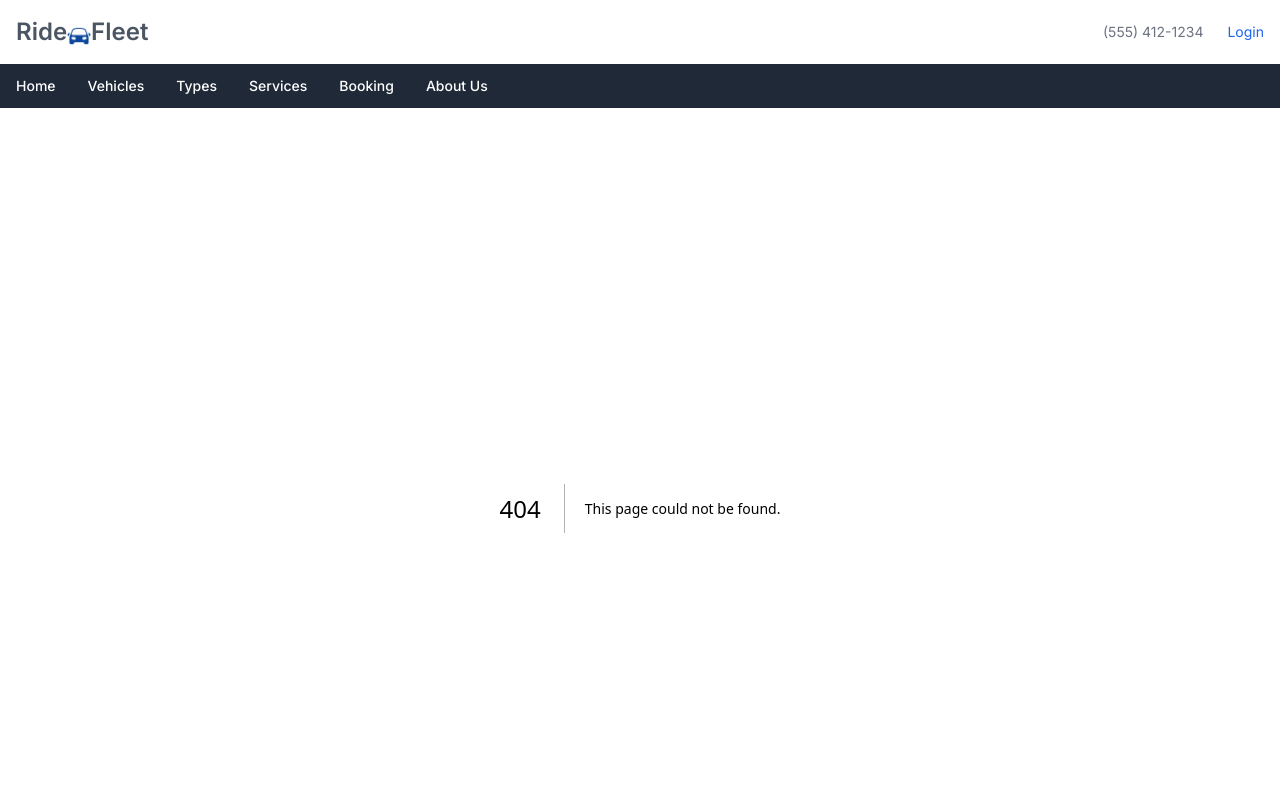
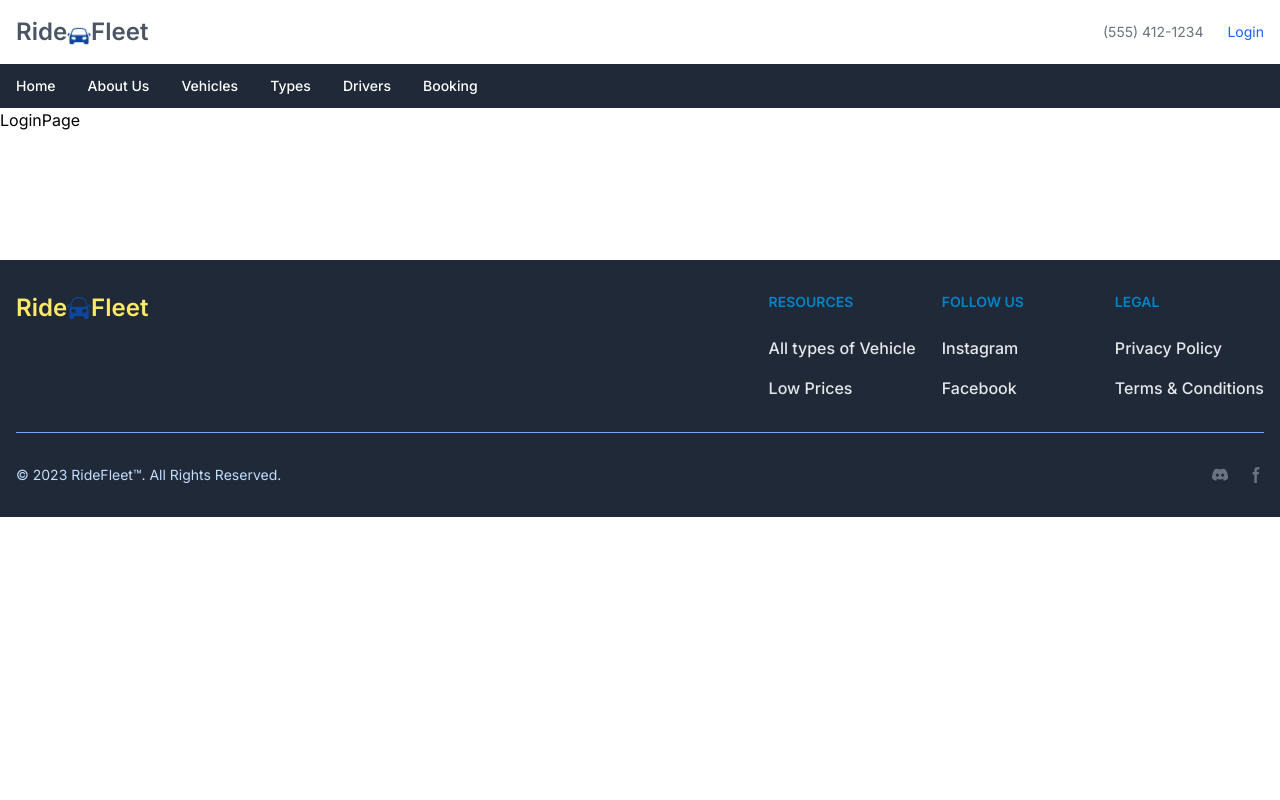
Before and after one commit to zahara-Rahmanchy/RideFleet-client-, a Next.js app: page /Login in a window 1280 px wide. Before the commit this address had no page. Shown: the top 800 px of the page. Built offline with nearby package versions, Linux system fonts and the light colour scheme.

Commit message:
routes edited

```diff
--- /dev/null
+++ b/src/app/Login/page.js
@@ -0,0 +1,11 @@
+import React from 'react'
+
+const LoginPag = () => {
+  return (
+    <div>LoginPage
+
+    </div>
+  )
+}
+
+export default LoginPag
--- a/src/app/components/Footer.jsx
+++ b/src/app/components/Footer.jsx
@@ -3,7 +3,7 @@ import React from 'react';
 
 const Footer = () => {
   return (
-    <footer className="bg-gray-800 dark:bg-gray-900 mt-32">
+    <footer className="bg-gray-800 dark:bg-gray-900 mt-32 relative top-full bottom-0">
       <div className="mx-auto w-full max-w-screen-xl p-4 py-6 lg:py-8">
         <div className="md:flex md:justify-between">
           {/* Logo */}
--- a/src/app/components/Navbar.jsx
+++ b/src/app/components/Navbar.jsx
@@ -24,7 +24,7 @@ const Navbar = () => {
               (555) 412-1234
             </a>
             <Link
-              href="#"
+              href="/Login"
               className="text-sm  text-blue-600 dark:text-blue-500  hover:text-red-600 hover:underline"
             >
               Login
@@ -43,6 +43,15 @@ const Navbar = () => {
                   aria-current="page"
                 >
                   Home
+                </Link>
+              </li>
+
+              <li>
+                <Link
+                  href="/About"
+                  className="text-white dark:text-white hover:underline"
+                >
+                  About Us
                 </Link>
               </li>
               <li>
@@ -66,9 +75,10 @@ const Navbar = () => {
                   href="/Services"
                   className="text-white dark:text-white hover:underline"
                 >
-                  Services
+                 Drivers
                 </Link>
               </li>
+
               <li>
                 <Link
                   href="/Booking"
@@ -77,14 +87,7 @@ const Navbar = () => {
                   Booking
                 </Link>
               </li>
-              <li>
-                <Link
-                  href="/About"
-                  className="text-white dark:text-white hover:underline"
-                >
-                  About Us
-                </Link>
-              </li>
+
 
             </ul>
           </div>
```
Also changed, not shown: src/app/About/components/banner.jsx (added).
